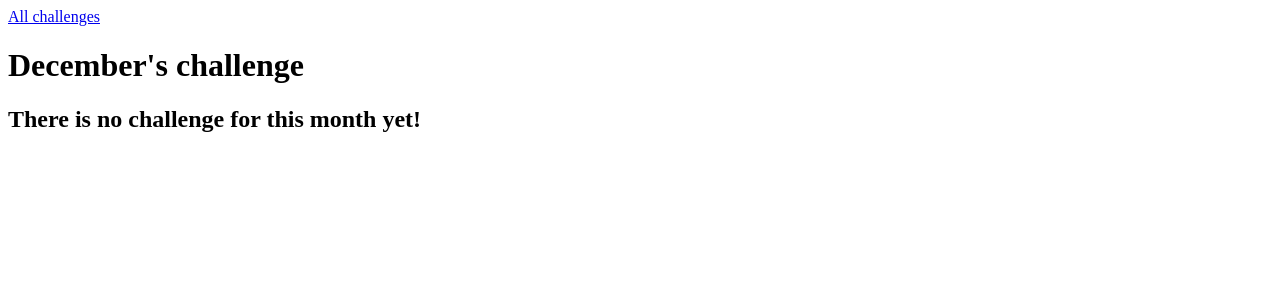
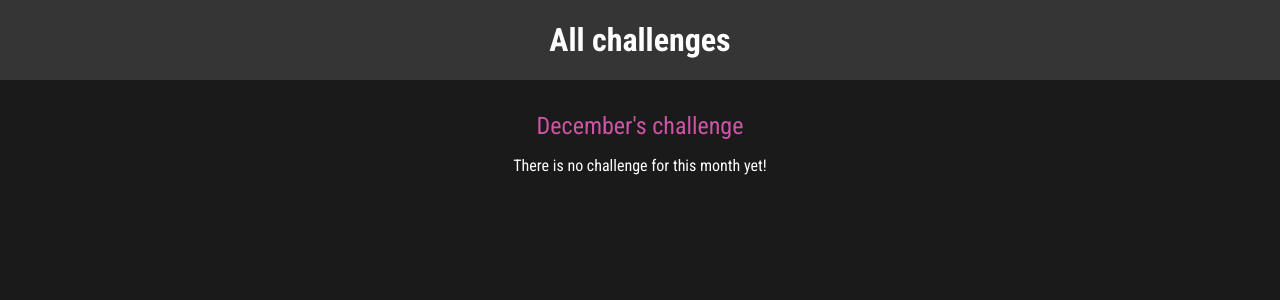
Before and after one commit to TharunChowdary744/monthly_challenge, a Django app: page /challenges/december in a window 1280 px wide. Shown: the top 300 px of the page. Run offline with Django 5.2, Linux system fonts and the light colour scheme.

Commit message:
completed python first project

```diff
--- /dev/null
+++ b/challenges/static/challenges/challenge.css
@@ -0,0 +1,22 @@
+h1,
+h2 {
+  text-align: center;
+  color: white;
+}
+
+h1 {
+  font-size: 1.5rem;
+  margin: 2rem 0 1rem 0;
+  font-weight: normal;
+  color: #cf54a6;
+}
+
+h2 {
+  font-size: 3rem;
+  font-weight: bold;
+}
+
+.fallback {
+  text-align: center;
+  color: white;
+}
--- /dev/null
+++ b/challenges/static/challenges/includes/header.css
@@ -0,0 +1,25 @@
+header {
+    width: 100%;
+    height: 5rem;
+    background-color: #353535;
+  }
+
+  header nav {
+    width: 100%;
+    height: 100%;
+    display: flex;
+    justify-content: center;
+    align-items: center;
+  }
+
+  header nav a {
+    color: white;
+    font-size: 2rem;
+    font-weight: bold;
+    text-decoration: none;
+  }
+
+  header nav a:hover,
+  header nav a:active {
+    color: #cf54a6;
+  }
--- a/challenges/templates/challenges/challenge.html
+++ b/challenges/templates/challenges/challenge.html
@@ -1,8 +1,13 @@
-{%extends 'base.html'%} {%block page_title%} {{title|title}} {%endblock%}
+{%extends 'base.html'%}
+{%load static%}
+{%block page_title%} {{title|title}} {%endblock%}
 {%block content%} {% include "challenges/includes/header.html" %}
+<link rel ="stylesheet" href="{%static 'challenges/includes/header.css'%}">
+<link rel ="stylesheet" href="{%static 'challenges/challenge.css'%}">
+
 <h1>{{title|title}}'s challenge</h1>
 {% if sub_title is not None%}
 <h2>{{sub_title}}</h2>
 {%else%}
-<h2>There is no challenge for this month yet!</h2>
+<p class = "fallback">There is no challenge for this month yet!</p>
 {%endif%} {%endblock%}
--- a/challenges/templates/challenges/includes/header.html
+++ b/challenges/templates/challenges/includes/header.html
@@ -3,5 +3,3 @@
     <a href="{%url 'index'%}">All challenges</a>
   </nav>
 </header>
-
-{{active_page}}
--- a/challenges/templates/challenges/index.html
+++ b/challenges/templates/challenges/index.html
@@ -2,7 +2,9 @@
 {%load static%}
 
 {%block page_title%} All challenges {% endblock %}
-{% block css_files%}<link rel ="stylesheet" href="{%static 'challenges/challenges.css'%}">{%endblock%}
+{% block css_files%}<link rel ="stylesheet" href="{%static 'challenges/challenges.css'%}">
+<link rel ="stylesheet" href="{%static 'challenges/includes/header.css'%}">
+{%endblock%}
 {%block content%} {% include "challenges/includes/header.html" %}
 <ul>
   {%for month in months%}
--- a/monthly_challenges/settings.py
+++ b/monthly_challenges/settings.py
@@ -125,6 +125,6 @@ STATIC_URL = 'static/'
 
 DEFAULT_AUTO_FIELD = 'django.db.models.BigAutoField'
 
-STATICFILES_DIRS=[
+STATICFILES_DIRS = [
     BASE_DIR / 'static'
 ]
--- a/static/styles.css
+++ b/static/styles.css
@@ -1,11 +1,10 @@
-@import url('https://fonts.googleapis.com/css2?family=Roboto+Condensed:wght@400;700&display=swap');
+@import url("https://fonts.googleapis.com/css2?family=Roboto+Condensed:wght@400;700&display=swap");
 
 html {
   font-family: "Roboto Condensed", sans-serif;
-  /* font-optical-sizing: auto; */
-  /* font-weight: 400; */
-  /* font-style: normal; */
 }
-body{
-    margin: 0;
+
+body {
+  margin: 0;
+  background-color: #1a1a1a;
 }
--- a/templates/base.html
+++ b/templates/base.html
@@ -5,7 +5,7 @@
     <meta charset="UTF-8" />
     <meta name="viewport" content="width=device-width, initial-scale=1.0" />
     <title>{% block page_title%}My challenges{% endblock %}</title>
-    <link ref='stylesheet' href ="{% static "styles.css"%}">
+    <link rel='stylesheet' href ="{% static "styles.css"%}">
     {%block css_files%}{%endblock%}
   </head>
   <body>
```
Also changed, not shown: challenges/static/challenges/challenges.css (+36 -2 lines).
